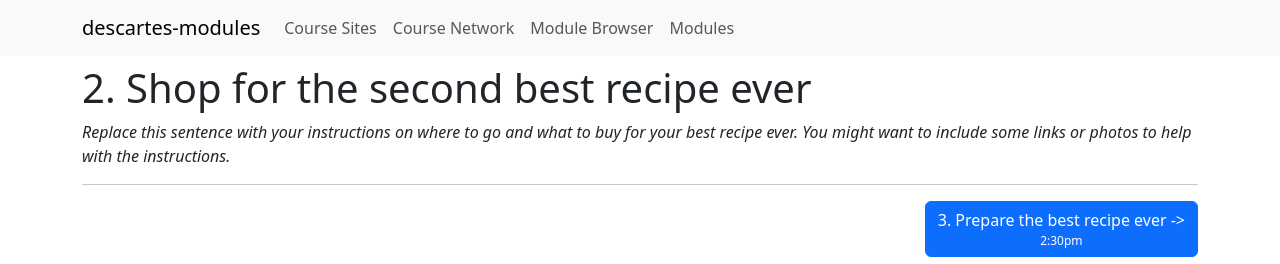
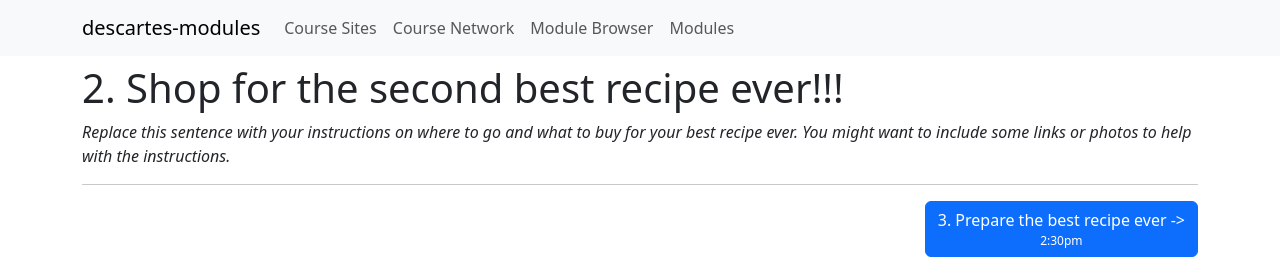
Before and after one commit to uhm-descartes/descartes-modules, a Jekyll site: the page built from morea/best-recipe-ever/experience-best-recipe-ever-shopping.md, in a window 1280 px wide. Shown: the top 264 px of the page. Built offline with Jekyll 4.4.1, drawn with Linux system fonts in a browser that asks for light colours; nearby versions of some CDN libraries; library files that are not in the unit come from our copies; comment, search, counter and statistics services are not loaded.

Commit message:
add exclamation mark

```diff
--- a/morea/best-recipe-ever/experience-best-recipe-ever-shopping.md
+++ b/morea/best-recipe-ever/experience-best-recipe-ever-shopping.md
@@ -9,7 +9,7 @@
   - 2:10pm-2:30pm
 ---
 
-# 2. Shop for the second best recipe ever
+# 2. Shop for the second best recipe ever!!!
 
 *Replace this sentence with your instructions on where to go and what to buy for your best recipe ever. You might want to include some links or photos to help with the instructions.*
 
```
